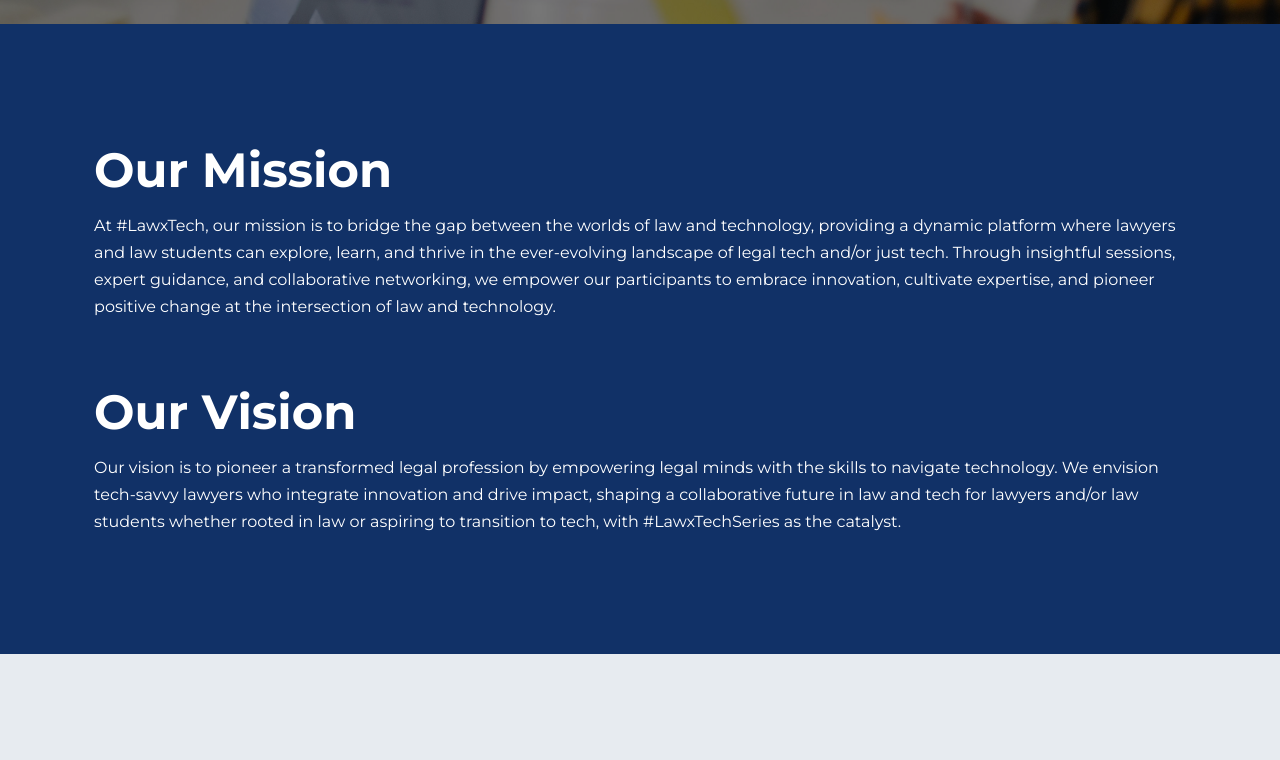
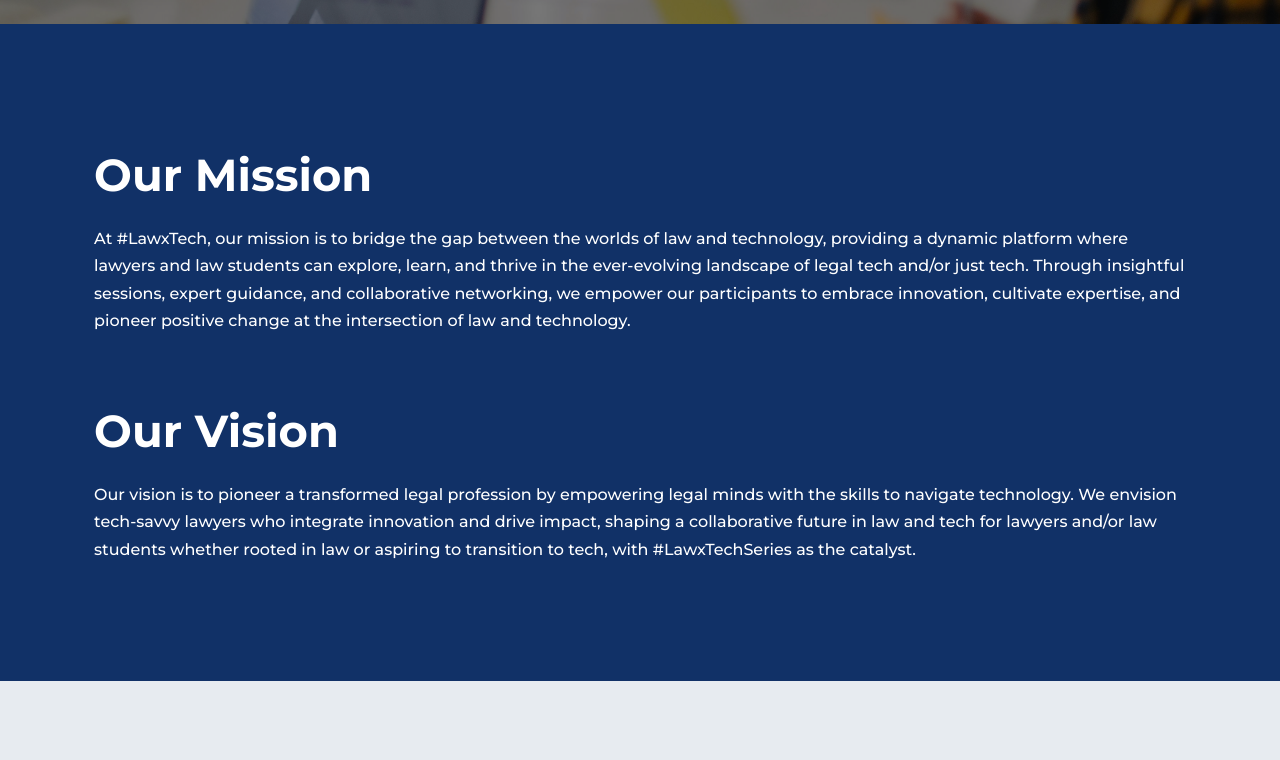
Before and after one commit to LawxTech/LawXTech, a React (Create React App) app: page /about-us in a window 1280 px wide. Shown: the part 656-1416 px from the top of the page. Built offline with nearby package versions, Linux system fonts and the light colour scheme.

Commit message:
update MissionAndVission.tsx

```diff
--- a/src/components/About/MissionAndVission.tsx
+++ b/src/components/About/MissionAndVission.tsx
@@ -1,27 +1,19 @@
-import { Box, Container, Typography } from "@mui/material";
-import React from "react";
+import { Container } from "@mui/material";
 
 const MIssionAndVission = () => {
   return (
     <>
       <section
-        style={{
-          padding: "7.38rem 4.38rem",
-          backgroundColor: "#113167",
-          color: "#fff",
-        }}
+        className="py-[5rem] px-[1.5rem] lg:py-[7.38rem] lg:px-[4.38rem] bg-[#113167] text-white"
+        id="mission"
       >
         <Container maxWidth="lg">
-          <Box>
-            <Box>
-              <Typography variant="h2">Our Mission</Typography>
-              <Typography
-                variant="body1"
-                sx={{
-                  color: "#fff",
-                  lineHeight: "1.7rem",
-                }}
-              >
+          <div>
+            <div>
+              <h2 className="text-[2rem] lg:text-[2.8rem] font-bold ">
+                Our Mission
+              </h2>
+              <p className="text-[0.875rem] font-[500] md:text-[1rem] leading-[1.7rem]  text-white mt-[1rem]">
                 At #LawxTech, our mission is to bridge the gap between the
                 worlds of law and technology, providing a dynamic platform where
                 lawyers and law students can explore, learn, and thrive in the
@@ -30,30 +22,22 @@
                 networking, we empower our participants to embrace innovation,
                 cultivate expertise, and pioneer positive change at the
                 intersection of law and technology.{" "}
-              </Typography>
-            </Box>
-            <Box
-              sx={{
-                marginTop: "4rem",
-              }}
-            >
-              <Typography variant="h2">Our Vision</Typography>
-              <Typography
-                variant="body1"
-                sx={{
-                  color: "#fff",
-                  lineHeight: "1.7rem",
-                }}
-              >
+              </p>
+            </div>
+            <div className="mt-[3rem] md:mt-[4rem]">
+              <h2 className="text-[2.3rem] lg:text-[2.8rem] font-bold ">
+                Our Vision
+              </h2>
+              <p className="text-[0.875rem] font-[500] md:text-[1rem] leading-[1.7rem]  text-white mt-[1rem]">
                 Our vision is to pioneer a transformed legal profession by
                 empowering legal minds with the skills to navigate technology.
                 We envision tech-savvy lawyers who integrate innovation and
                 drive impact, shaping a collaborative future in law and tech for
                 lawyers and/or law students whether rooted in law or aspiring to
                 transition to tech, with #LawxTechSeries as the catalyst.
-              </Typography>
-            </Box>
-          </Box>
+              </p>
+            </div>
+          </div>
         </Container>
       </section>
     </>
```
